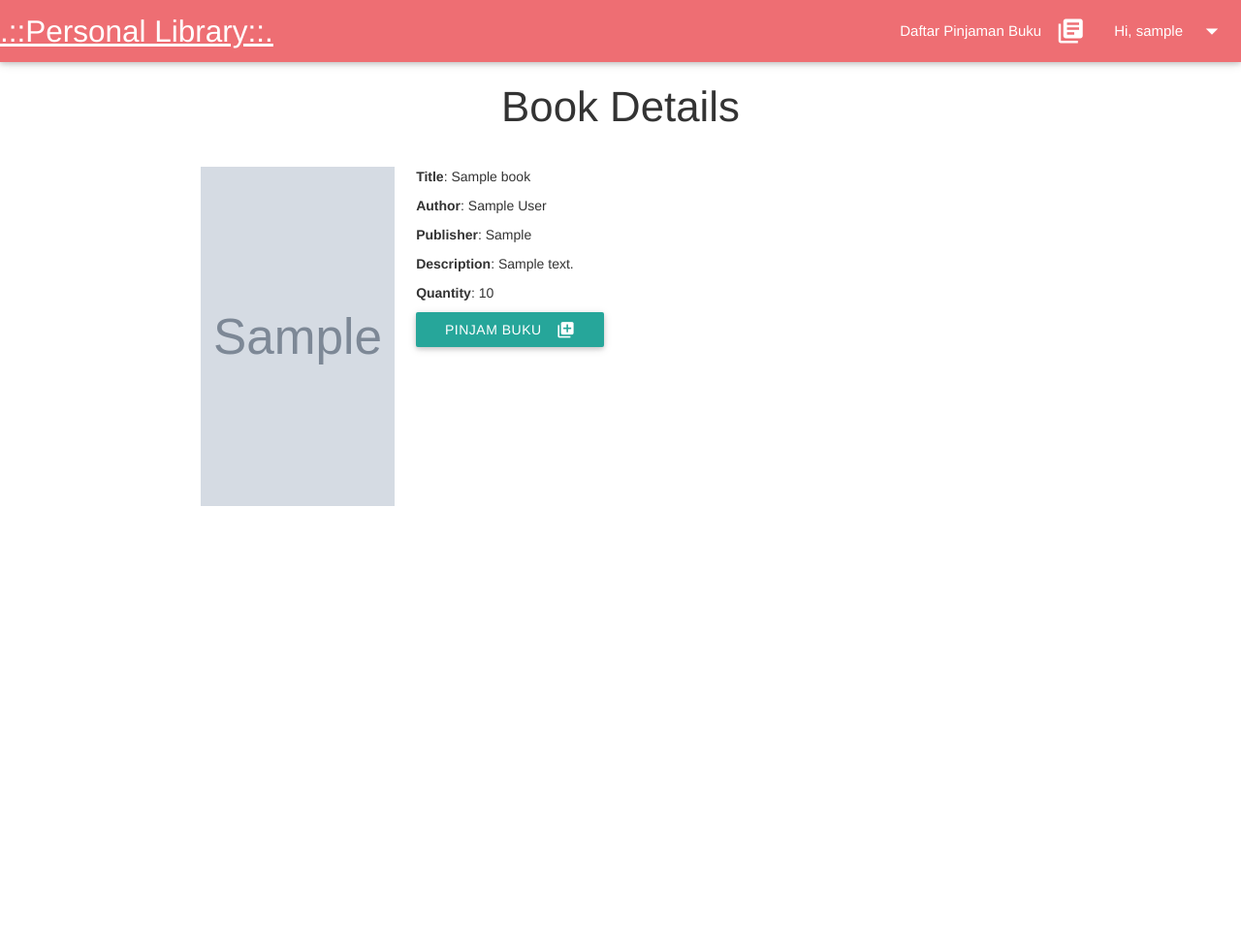
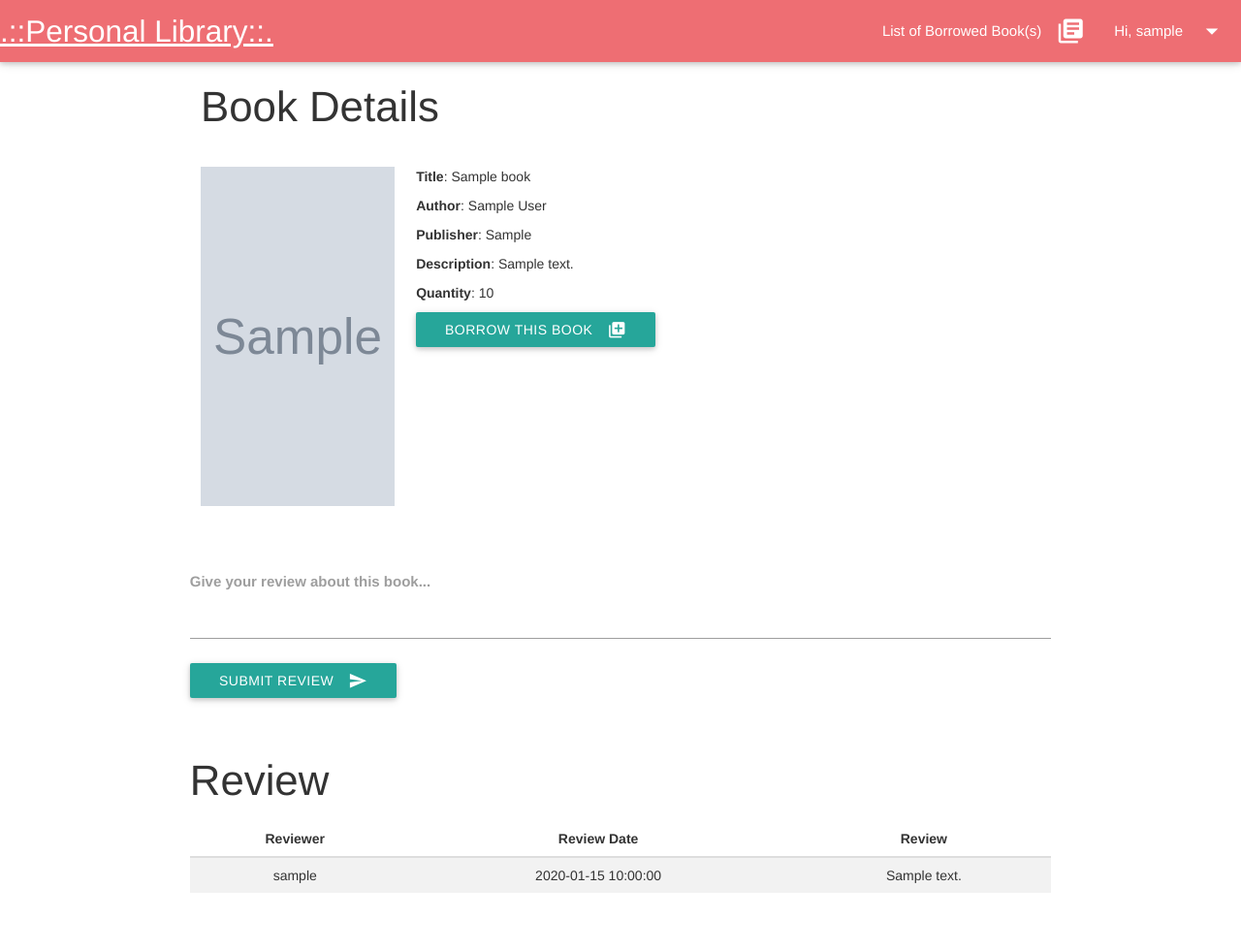
Before and after one commit to vnby/PPWD_5, a PHP site: page /book.php?bookid=1 in a window 1280 px wide. Shown: the whole page at 97% size. Before the commit the page ends 522 px from the top, so only its background shows below. Run offline with PHP 8.4, Linux system fonts and the light colour scheme; the visitor is signed in with stand-in values (Sample User, id 1); tables that the repository leaves empty or names only in its code hold one stand-in row (values such as "Sample post"); grey boxes marked "Sample" are stand-in pictures.

Commit message:
Tambah section review

```diff
--- a/book.php
+++ b/book.php
@@ -65,15 +65,14 @@ function bukuKembali() {
 	mysqli_close($conn);
 }
 
-function memberiReview($book_id, $user_id) {
+function memberiReview($review) {
 	$conn = connectDB();
 
-	$review_id = $_POST['review_id'];
-	$book_id = $_POST['book_id'];
-	$user_id = $_POST['user_id'];
-	$date = $_POST['date'];
-	$content = $_POST['content'];
-	$sql = "INSERT INTO review (book_id, user_id, date, content) VALUES(book_id, user_id, date, content)";
+	$book_id = $_GET['bookid'];
+	$user_id = $_SESSION['user_id'];
+	$dates = CURDATE();
+	$content = $review;
+	$sql = "INSERT INTO review (book_id, user_id, dates, content) VALUES ('$book_id','$user_id', '$dates', '$content')";
 
 	if($result = mysqli_query($conn, $sql)) {
 		echo "Terima kasih telah memberi review:) <br/>";
@@ -109,6 +108,7 @@ function selectAllFromTable($table) {
 
 	$sql = "SELECT book_id, img_path, title, author, publisher, description, quantity FROM $table";
 
+
 	if(!$result = mysqli_query($conn, $sql)) {
 		die("Error: $sql");
 	}
@@ -116,11 +116,38 @@ function selectAllFromTable($table) {
 	return $result;
 }
 
+function selectBookReview($book_id) {
+	$conn = connectDB();
+
+	$sql = "SELECT user_id, date, content FROM review WHERE book_id='$book_id'";
+
+	if(!$result = mysqli_query($conn, $sql)) {
+		die("Error: $sql");
+	}
+	mysqli_close($conn);
+	return $result;
+}
+
+function getNameFromID($user_id) {
+	$conn = connectDB();
+
+	$sql = "SELECT username FROM user WHERE user_id='$user_id'";
+	$result = mysqli_query($conn, $sql);
+	$row = mysqli_fetch_array($result, MYSQLI_ASSOC);
+	$name = $row['username'];
+
+	if(!$result = mysqli_query($conn, $sql)) {
+		die("Error: $sql");
+	}
+	mysqli_close($conn);
+	return $name;
+}
+
 if ($_SERVER['REQUEST_METHOD'] === 'POST') {
 	if($_POST['command'] === 'pinjam') {
 		pinjamBuku($_POST['book_id'], $_SESSION['user_id']);
-	} else if($_POST['command'] === 'update') {
-		updatePaket($_POST['userid']);
+	} else if($_POST['command'] === 'review') {
+		memberiReview($_POST['textarea1']);
 	} else if($_POST['command'] === 'delete') {
 		deletePaket($_POST['userid']);
 	}
@@ -164,7 +191,7 @@ if ($_SERVER['REQUEST_METHOD'] === 'POST') {
 			<div class="nav-wrapper">
 				<a href="index.php" class="brand-logo">.::Personal Library::.</a>
 				<ul id="nav-mobile" class="right hide-on-med-and-down">
-					<li><a href="badges.html"><i class="material-icons right">library_books</i>Daftar Pinjaman Buku</a></li>
+					<li><a href="badges.html"><i class="material-icons right">library_books</i>List of Borrowed Book(s)</a></li>
 
 					<!-- Dropdown Trigger -->
 					<li><a class="dropdown-button disable" href="#!" data-activates="dropdown1">Hi, <?php echo $_SESSION['login_user']?><i class="material-icons right">arrow_drop_down</i></a></li>
@@ -183,7 +210,7 @@ if ($_SERVER['REQUEST_METHOD'] === 'POST') {
 					//$newquantity = $row['quantity'] - 1;
 
 					echo '
-						<div class="row center">
+						<div class="row">
 							<div class="col s12">
 								<h3>Book Details</h3>
 							</div>
@@ -200,11 +227,68 @@ if ($_SERVER['REQUEST_METHOD'] === 'POST') {
 								<p><b>Quantity</b>: '.$row['quantity'].'</p>
 								<p><form action="book.php" method="post">
 									<input type="hidden" name="book_id" value="'.$row['book_id'].'">
-										<input type="hidden" id="delete-command" name="command" value="pinjam">
-										<button class="btn waves-effect waves-light" type="submit">Pinjam Buku<i class="material-icons right">library_add</i></button>
+										<input type="hidden" name="command" value="pinjam">
+										<button class="btn waves-effect waves-light" type="submit">Borrow This Book<i class="material-icons right">library_add</i></button>
 									</form></p>
 							</div>
 						</row>
+						<div class="row">
+
+						</div>
+						<div class="row">
+
+						</div>
+
+						<div class="row">
+							<div class="col s12">
+								<div class="row">
+        							<div class="input-field col s12">
+          								<form action="book.php" method="post">
+          									<textarea id="textarea1" class="materialize-textarea"></textarea>
+											<input type="hidden" name="command" value="review">
+          									<button class="btn waves-effect waves-light" type="submit" name="action">Submit Review<i class="material-icons right">send</i>
+ 											</button>
+          								</form>
+          								<label for="textarea1">Give your review about this book...</label>
+       								</div>
+      							</div>
+							</div>
+						</div>
+
+						<div class="row">
+							<div class="col s12">
+								<h3>Review</h3>
+								<div class="table-responsive">
+									<table class="table striped centered">
+										<thead>
+											<tr>
+												<th>Reviewer</th>
+												<th>Review Date</th>
+												<th>Review</th>
+											</tr>
+										</thead>
+										<tbody>';
+											$reviews = selectBookReview($book_id);
+											while($row = mysqli_fetch_row($reviews)) {
+												echo "<tr>";
+												$foreachcounter = 0;
+												foreach($row as $key => $value) {
+													$foreachcounter = $foreachcounter + 1;
+													if($foreachcounter == 1) {
+														$username = getNameFromID($value);
+														echo "<td>$username</td>";
+													} else {
+														echo "<td>$value</td>";
+													}
+												}
+												echo "</tr>";
+											}
+											echo '
+										</tbody>
+									</table>
+								</div>
+							</div>
+						</div>
 					';
 				} else {
 					echo "bookid gada";
--- a/index.php
+++ b/index.php
@@ -164,7 +164,7 @@ if ($_SERVER['REQUEST_METHOD'] === 'POST') {
 			<div class="nav-wrapper">
 				<a href="index.php" class="brand-logo">.::Personal Library::.</a>
 				<ul id="nav-mobile" class="right hide-on-med-and-down">
-					<li><a href="badges.html"><i class="material-icons right">view_module</i>Daftar Pinjaman Buku</a></li>
+					<li><a href="badges.html"><i class="material-icons right">library_books</i>List of Borrowed Book(s)</a></li>
 
 					<!-- Dropdown Trigger -->
 					<li><a class="dropdown-button disable" href="#!" data-activates="dropdown1">Hi, <?php echo $_SESSION['login_user']?><i class="material-icons right">arrow_drop_down</i></a></li>
```
